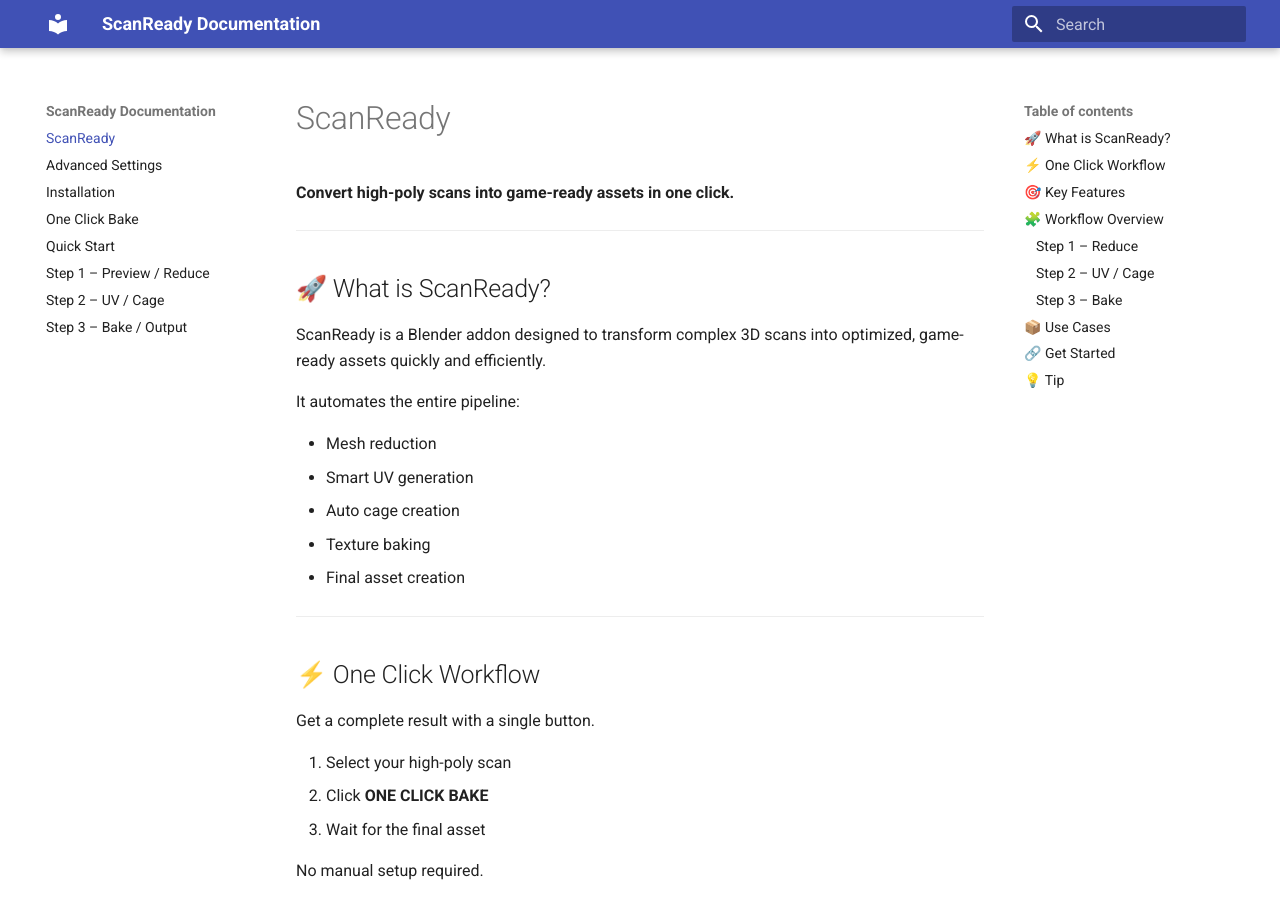
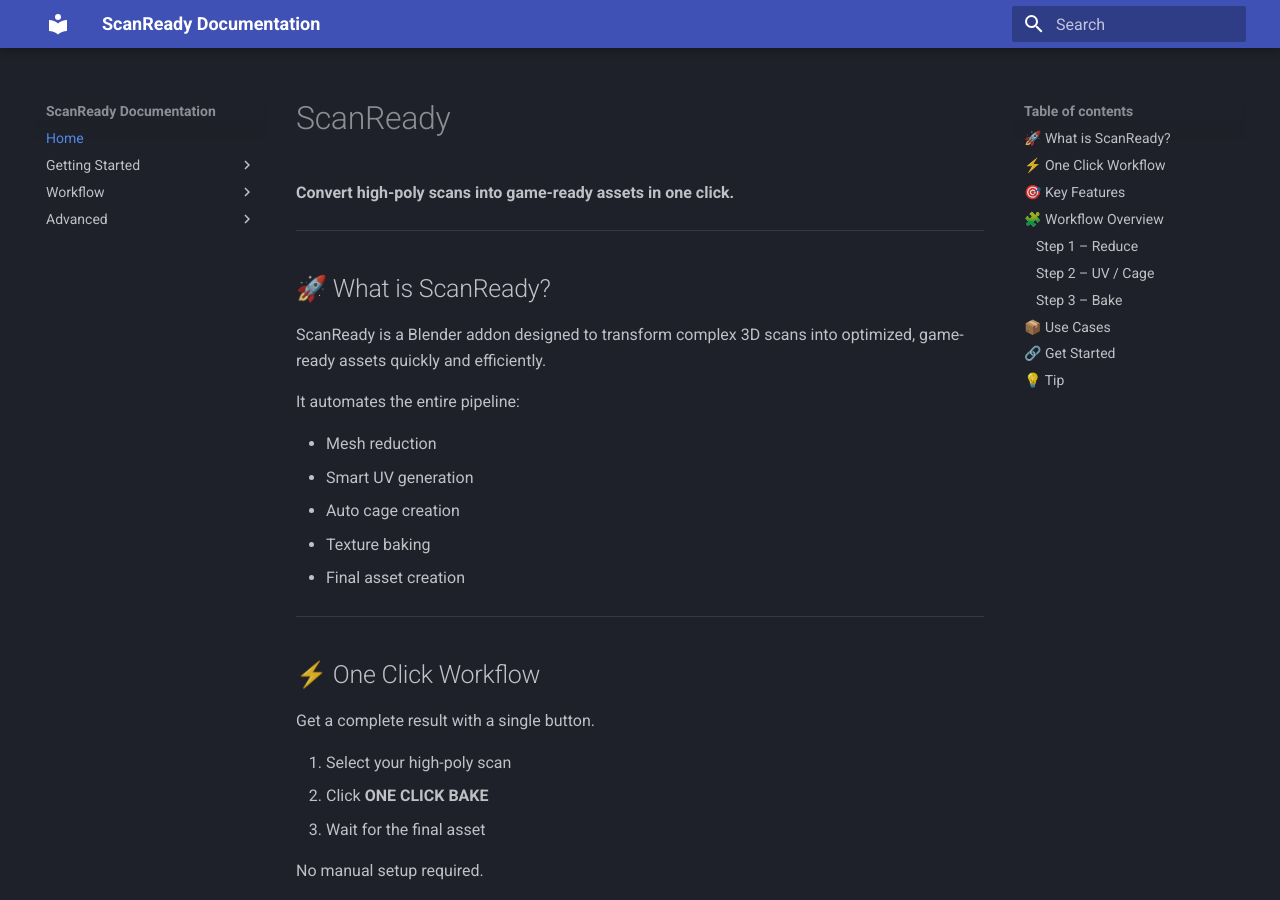
Before and after one commit to marioschiano/scanready-docs, an MkDocs documentation site: the page built from docs/index.md, in a window 1280 px wide and 900 px high. Built offline with MkDocs 1.6.1 and Material for MkDocs 9.7.7, drawn with Linux system fonts in a browser that asks for light colours; some of the changed lines change nothing that is shown.

Commit message:
Update mkdocs.yml

```diff
--- a/mkdocs.yml
+++ b/mkdocs.yml
@@ -2,3 +2,21 @@
 
 theme:
   name: material
+  palette:
+    scheme: slate
+
+nav:
+  - Home: index.md
+
+  - Getting Started:
+      - Quick Start: quick-start.md
+      - Installation: installation.md
+      - One Click Bake: one-click.md
+
+  - Workflow:
+      - Step 1 - Preview / Reduce: step1.md
+      - Step 2 - UV / Cage: step2.md
+      - Step 3 - Bake / Output: step3.md
+
+  - Advanced:
+      - Advanced Settings: advanced.md
```
